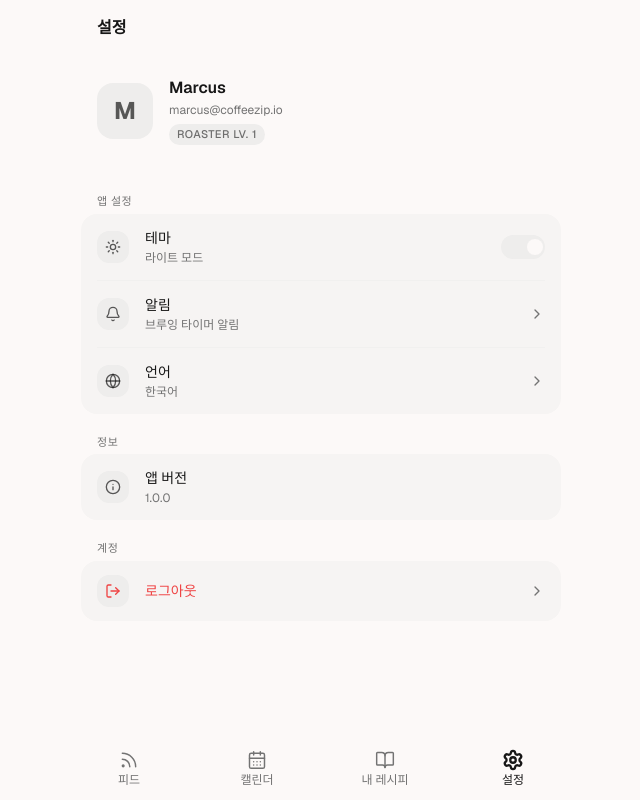
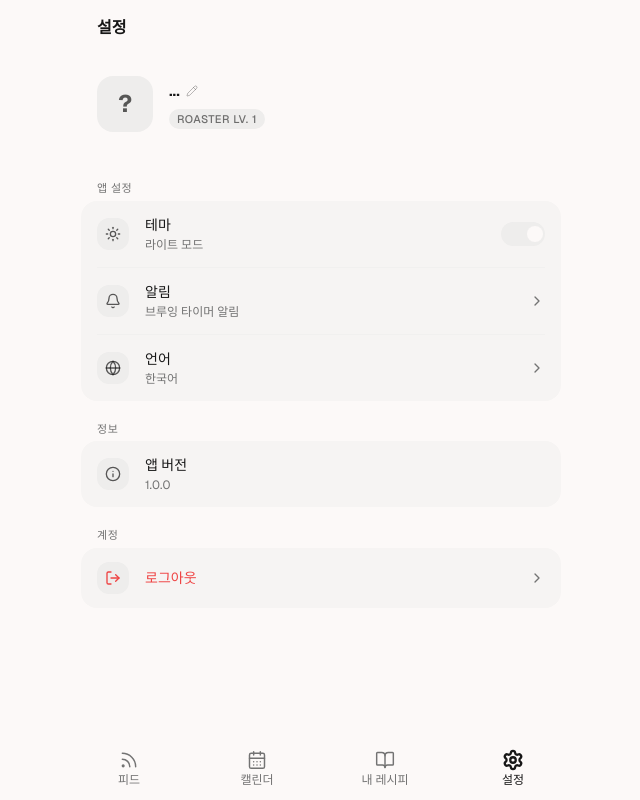
Before and after one commit to Minseok-2001/coffee-zip-fe, a Next.js app: page /settings in a window 1280 px wide. Shown: the whole page, without its empty margins (319-959 px from the left). Built offline with nearby package versions, Linux system fonts and the light colour scheme; no server answers.

Commit message:
feat: Settings 프로필 /me API 연동 + 닉네임 인라인 수정
- GET /me로 실제 닉네임/이메일 표시
- 닉네임 옆 연필 아이콘 → 인라인 수정 (Enter 저장 / Esc 취소)
- PATCH /me 저장, 유효성 검사, 에러 표시

```diff
--- a/app/settings/page.tsx
+++ b/app/settings/page.tsx
@@ -2,9 +2,17 @@
 
 import { useTheme } from 'next-themes'
 import { useEffect, useState } from 'react'
-import { Moon, Sun, ChevronRight, Bell, Globe, Info, LogOut } from 'lucide-react'
+import { Moon, Sun, ChevronRight, Bell, Globe, Info, LogOut, Pencil, Check, X } from 'lucide-react'
 import { PageHeader } from '@/components/layout/page-header'
 import { cn } from '@/lib/utils'
+import { apiFetch } from '@/lib/api'
+
+type MeResponse = {
+  id: number
+  nickname: string
+  email: string | null
+  profileImage: string | null
+}
 
 function SettingRow({
   icon: Icon,
@@ -57,8 +65,53 @@ function SectionLabel({ children }: { children: React.ReactNode }) {
 export default function SettingsPage() {
   const { resolvedTheme, setTheme } = useTheme()
   const [mounted, setMounted] = useState(false)
+  const [me, setMe] = useState<MeResponse | null>(null)
 
-  useEffect(() => setMounted(true), [])
+  // Nickname edit state
+  const [editingNickname, setEditingNickname] = useState(false)
+  const [nicknameInput, setNicknameInput] = useState('')
+  const [nicknameLoading, setNicknameLoading] = useState(false)
+  const [nicknameError, setNicknameError] = useState('')
+
+  useEffect(() => { setMounted(true) }, [])
+
+  useEffect(() => {
+    const token = localStorage.getItem('accessToken')
+    if (!token) return
+    apiFetch<MeResponse>('/me').then(setMe).catch(() => {})
+  }, [])
+
+  const initial = me?.nickname?.[0]?.toUpperCase() ?? '?'
+
+  function startEdit() {
+    setNicknameInput(me?.nickname ?? '')
+    setNicknameError('')
+    setEditingNickname(true)
+  }
+
+  function cancelEdit() {
+    setEditingNickname(false)
+    setNicknameError('')
+  }
+
+  async function saveNickname() {
+    const trimmed = nicknameInput.trim()
+    if (!trimmed) { setNicknameError('닉네임을 입력해주세요'); return }
+    if (trimmed.length > 20) { setNicknameError('최대 20자까지 입력할 수 있어요'); return }
+    setNicknameLoading(true)
+    try {
+      const updated = await apiFetch<MeResponse>('/me', {
+        method: 'PATCH',
+        body: JSON.stringify({ nickname: trimmed }),
+      })
+      setMe(updated)
+      setEditingNickname(false)
+    } catch {
+      setNicknameError('저장에 실패했어요. 다시 시도해주세요')
+    } finally {
+      setNicknameLoading(false)
+    }
+  }
 
   const isDark = resolvedTheme === 'dark'
 
@@ -69,11 +122,40 @@ export default function SettingsPage() {
       {/* Profile Header */}
       <div className="flex items-center gap-4 px-4 py-5">
         <div className="size-14 rounded-2xl bg-[hsl(var(--surface-container))] flex items-center justify-center shrink-0">
-          <span className="text-2xl font-bold text-foreground/70">M</span>
+          <span className="text-2xl font-bold text-foreground/70">{initial}</span>
         </div>
         <div className="flex-1 min-w-0">
-          <p className="font-semibold text-foreground">Marcus</p>
-          <p className="text-xs text-muted-foreground mt-0.5">marcus@coffeezip.io</p>
+          {editingNickname ? (
+            <div className="space-y-1">
+              <div className="flex items-center gap-2">
+                <input
+                  autoFocus
+                  value={nicknameInput}
+                  onChange={e => setNicknameInput(e.target.value)}
+                  onKeyDown={e => { if (e.key === 'Enter') saveNickname(); if (e.key === 'Escape') cancelEdit() }}
+                  maxLength={20}
+                  className="flex-1 text-sm font-semibold bg-transparent border-b border-foreground/30 focus:border-foreground outline-none py-0.5"
+                />
+                <button onClick={saveNickname} disabled={nicknameLoading} className="text-foreground/70 hover:text-foreground">
+                  <Check className="size-4" />
+                </button>
+                <button onClick={cancelEdit} className="text-foreground/40 hover:text-foreground">
+                  <X className="size-4" />
+                </button>
+              </div>
+              {nicknameError && <p className="text-xs text-destructive">{nicknameError}</p>}
+            </div>
+          ) : (
+            <div className="flex items-center gap-1.5">
+              <p className="font-semibold text-foreground truncate">{me?.nickname ?? '...'}</p>
+              <button onClick={startEdit} className="text-foreground/30 hover:text-foreground/70 transition-colors shrink-0">
+                <Pencil className="size-3" />
+              </button>
+            </div>
+          )}
+          {me?.email && (
+            <p className="text-xs text-muted-foreground mt-0.5 truncate">{me.email}</p>
+          )}
           <span className="label-upper inline-block mt-1.5 text-[10px] px-2 py-0.5 rounded-full bg-[hsl(var(--surface-container))] text-foreground/60">
             Roaster Lv. 1
           </span>
```
